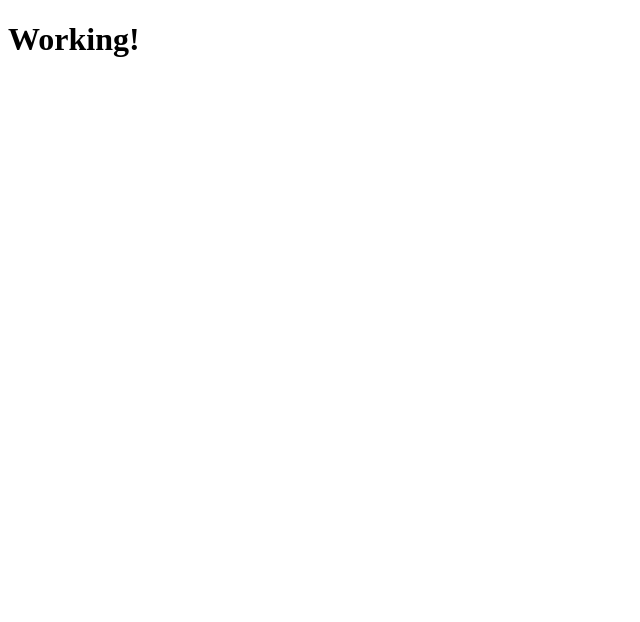
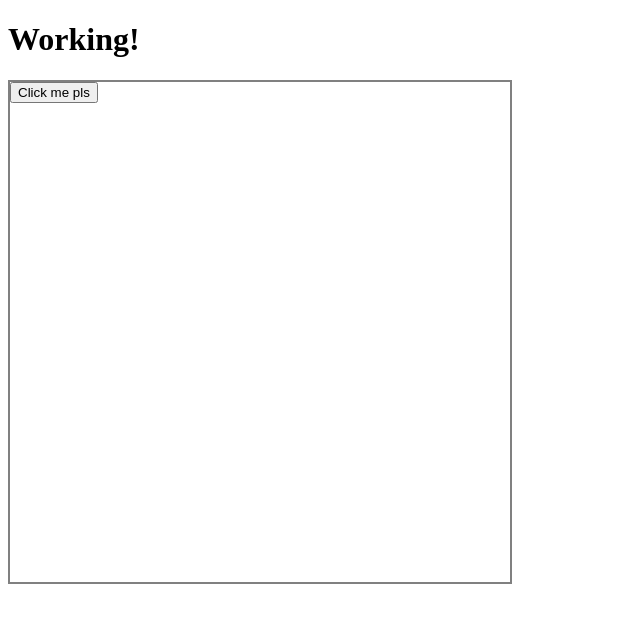
Before and after one commit to dastan0017/react_typescript, a React (Create React App) app: page / in a window 1280 px wide. Shown: the top 622 px of the page, without its empty margins (0-640 px from the left). Built offline with nearby package versions, Linux system fonts and the light colour scheme.

Commit message:
Typing props. Interface CardProps. Typing 'children'.

```diff
--- a/src/App.tsx
+++ b/src/App.tsx
@@ -1,9 +1,13 @@
 import React from 'react';
+import Card from './components/Card';
 
 function App() {
   return (
     <div className="App">
       <h1>Working!</h1>
+      <Card width='500px' height='500px' >
+        <button>Click me pls</button>
+      </Card>
     </div>
   );
 }
--- /dev/null
+++ b/src/components/Card.tsx
@@ -0,0 +1,17 @@
+import React from 'react'
+
+interface CardProps {
+    width: string;
+    height: string;
+    children: React.ReactChild | React.ReactNode
+}
+
+const Card = ({ width, height, children }: CardProps) => {
+    return (
+        <div style={{ width, height, border: '2px solid gray' }}>
+            {children}
+        </div>
+    )
+}
+
+export default Card
```
